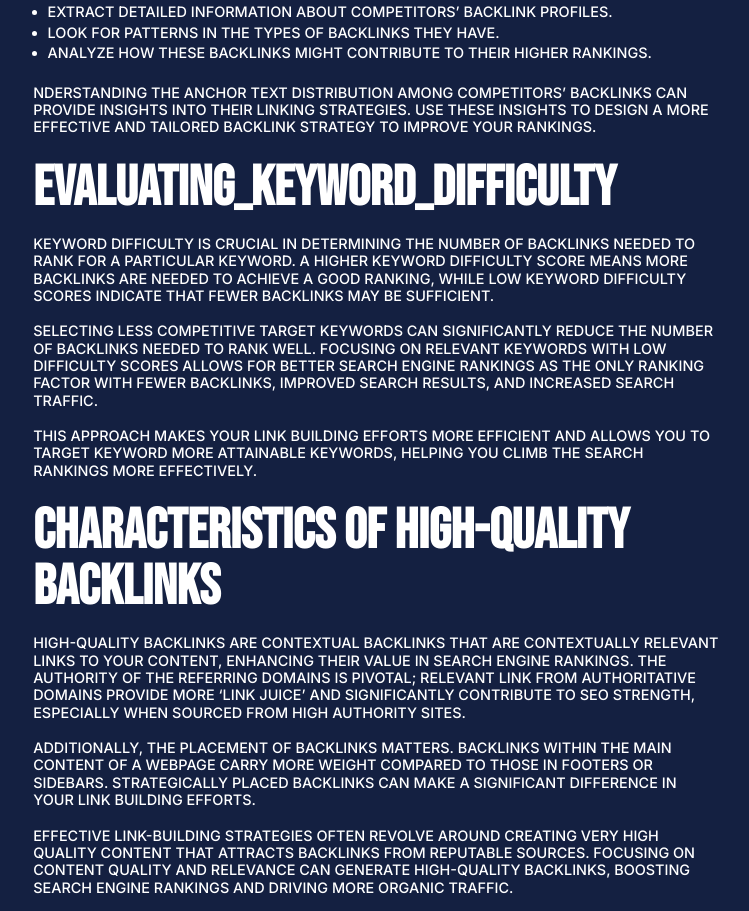
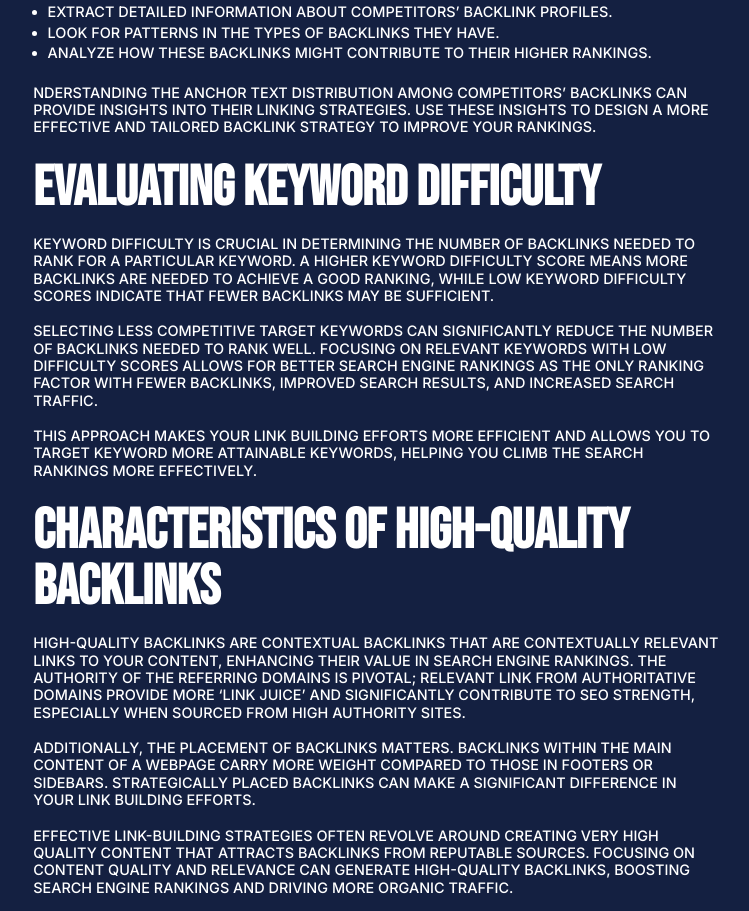
Before and after one commit to Md-nain/rankingfactor, a website: page post-detail.html in a window 1280 px wide. Shown: the part 3608-4519 px from the top of the page, without its empty margins (25-774 px from the left). Drawn offline with nearby package versions, Linux system fonts and the light colour scheme.

Commit message:
blog updated

```diff
--- a/post-detail.html
+++ b/post-detail.html
@@ -217,7 +217,7 @@
               <p>
                 nderstanding the anchor text distribution among competitors’ backlinks can provide insights into their linking strategies. Use these insights to design a more effective and tailored backlink strategy to improve your rankings.
               </p>
-              <h3 id="evaluating_keyword_difficulty">Evaluating_keyword_difficulty</h3>
+              <h3 id="evaluating_keyword_difficulty">Evaluating keyword difficulty</h3>
               <p>
                 Keyword difficulty is crucial in determining the number of backlinks needed to rank for a particular keyword. A higher keyword difficulty score means more backlinks are needed to achieve a good ranking, while low keyword difficulty scores indicate that fewer backlinks may be sufficient.
               </p>
```
